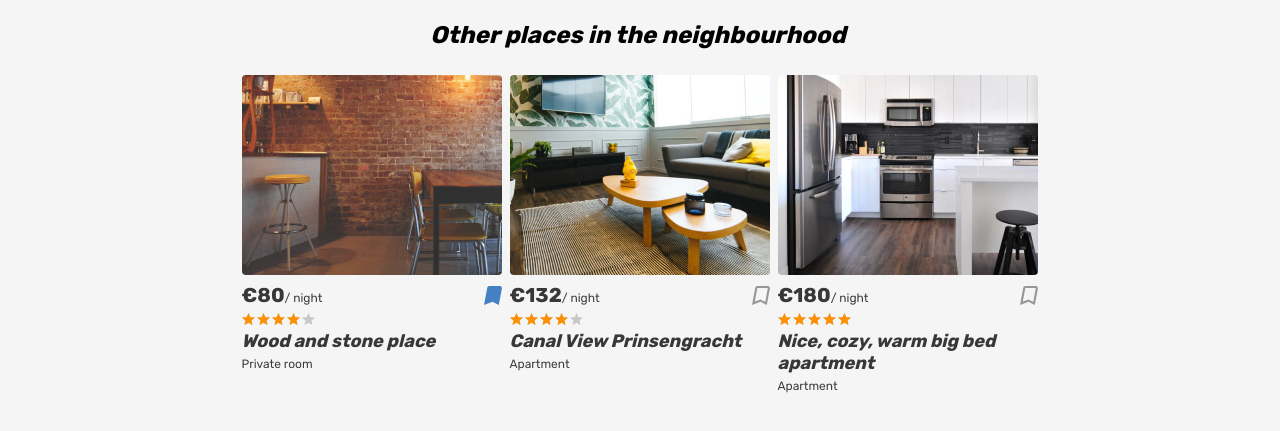
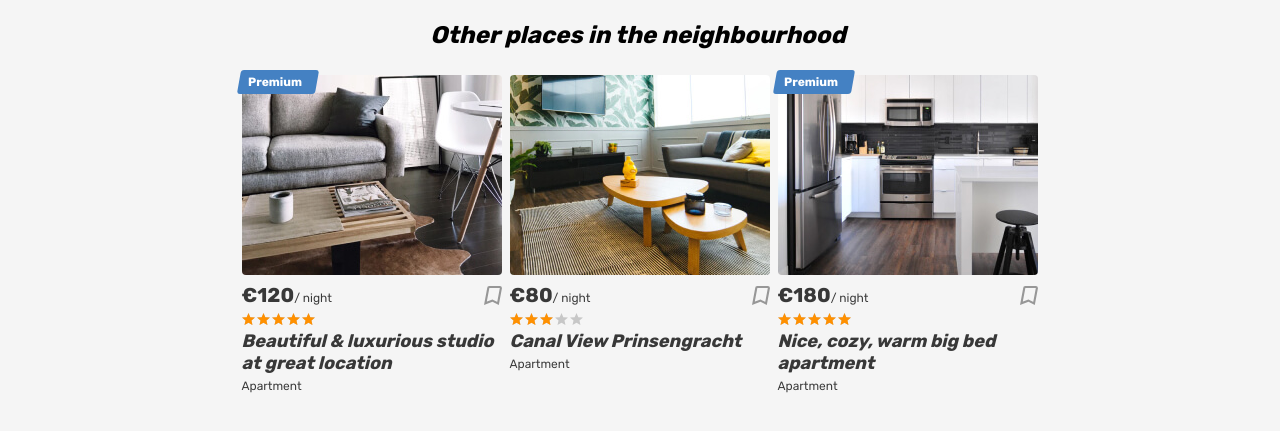
Before and after one commit to dmptts/42080-six-cities-6, a React app: page /offer/1 in a window 1280 px wide. Shown: the part 2675-3106 px from the top of the page. Built offline with nearby package versions, Linux system fonts and the light colour scheme.

Commit message:
Рефакторит компоненты карточки предложения и их списка и добавляет отрисовку предложений поблизости на странице предложения

```diff
--- a/src/components/main/main.jsx
+++ b/src/components/main/main.jsx
@@ -92,7 +92,7 @@ const Main = (props) => {
                   <li className="places__option" tabIndex="0">Top rated first</li>
                 </ul>
               </form>
-              <OffersList offers={offers} />
+              <OffersList listClasses={`tabs__content cities__places-list`} cardClasses={`cities__place-card`} offers={offers} />
             </section>
             <div className="cities__right-section">
               <Map className={`cities__map`} offers={offers} />
--- a/src/components/offer-card/offer-card.jsx
+++ b/src/components/offer-card/offer-card.jsx
@@ -4,14 +4,14 @@ import {useHistory} from 'react-router-dom';
 import offerPropTypes from '../offer/offer.prop';
 
 const OfferCard = (props) => {
-  const {offer, setActiveCard} = props;
+  const {cardClasses, offer, setActiveCard} = props;
   const {id, title, previewImage, price, isPremium, type, rating} = offer;
 
   const history = useHistory();
 
   return (
     <article
-      className="cities__place-card place-card"
+      className={`${cardClasses} place-card`}
       onMouseOver={() => setActiveCard(offer)}
       onMouseOut={() => setActiveCard(null)}
       onClick={() => history.push(`/offer/` + id)}
@@ -19,7 +19,7 @@ const OfferCard = (props) => {
       {isPremium ? <div className="place-card__mark">
         <span>Premium</span>
       </div> : ``}
-      <div className="cities__image-wrapper place-card__image-wrapper">
+      <div className={`${cardClasses}__image-wrapper place-card__image-wrapper`}>
         <a>
           <img className="place-card__image" src={previewImage} width="260" height="200" alt="Place image" />
         </a>
@@ -53,6 +53,7 @@ const OfferCard = (props) => {
 };
 
 OfferCard.propTypes = {
+  cardClasses: PropTypes.string.isRequired,
   offer: offerPropTypes,
   setActiveCard: PropTypes.func.isRequired
 };
--- a/src/components/offer/offer.jsx
+++ b/src/components/offer/offer.jsx
@@ -5,6 +5,7 @@ import Map from '../map/map';
 import reviewsPropTypes from '../reviews-list/reviews-list.prop';
 import {useHistory} from 'react-router-dom';
 import offersPropTypes from '../offers-list/offers-list.prop';
+import OffersList from '../offers-list/offers-list';
 
 const Offer = ({offers, reviews}) => {
   const history = useHistory();
@@ -168,103 +169,7 @@ const Offer = ({offers, reviews}) => {
         <div className="container">
           <section className="near-places places">
             <h2 className="near-places__title">Other places in the neighbourhood</h2>
-            <div className="near-places__list places__list">
-              <article className="near-places__card place-card">
-                <div className="near-places__image-wrapper place-card__image-wrapper">
-                  <a href="#">
-                    <img className="place-card__image" src="img/room.jpg" width="260" height="200" alt="Place image" />
-                  </a>
-                </div>
-                <div className="place-card__info">
-                  <div className="place-card__price-wrapper">
-                    <div className="place-card__price">
-                      <b className="place-card__price-value">&euro;80</b>
-                      <span className="place-card__price-text">&#47;&nbsp;night</span>
-                    </div>
-                    <button className="place-card__bookmark-button place-card__bookmark-button--active button" type="button">
-                      <svg className="place-card__bookmark-icon" width="18" height="19">
-                        <use xlinkHref="#icon-bookmark"></use>
-                      </svg>
-                      <span className="visually-hidden">In bookmarks</span>
-                    </button>
-                  </div>
-                  <div className="place-card__rating rating">
-                    <div className="place-card__stars rating__stars">
-                      <span style={{width: `80%`}}></span>
-                      <span className="visually-hidden">Rating</span>
-                    </div>
-                  </div>
-                  <h2 className="place-card__name">
-                    <a href="#">Wood and stone place</a>
-                  </h2>
-                  <p className="place-card__type">Private room</p>
-                </div>
-              </article>
-
-              <article className="near-places__card place-card">
-                <div className="near-places__image-wrapper place-card__image-wrapper">
-                  <a href="#">
-                    <img className="place-card__image" src="img/apartment-02.jpg" width="260" height="200" alt="Place image" />
-                  </a>
-                </div>
-                <div className="place-card__info">
-                  <div className="place-card__price-wrapper">
-                    <div className="place-card__price">
-                      <b className="place-card__price-value">&euro;132</b>
-                      <span className="place-card__price-text">&#47;&nbsp;night</span>
-                    </div>
-                    <button className="place-card__bookmark-button button" type="button">
-                      <svg className="place-card__bookmark-icon" width="18" height="19">
-                        <use xlinkHref="#icon-bookmark"></use>
-                      </svg>
-                      <span className="visually-hidden">To bookmarks</span>
-                    </button>
-                  </div>
-                  <div className="place-card__rating rating">
-                    <div className="place-card__stars rating__stars">
-                      <span style={{width: `80%`}}></span>
-                      <span className="visually-hidden">Rating</span>
-                    </div>
-                  </div>
-                  <h2 className="place-card__name">
-                    <a href="#">Canal View Prinsengracht</a>
-                  </h2>
-                  <p className="place-card__type">Apartment</p>
-                </div>
-              </article>
-
-              <article className="near-places__card place-card">
-                <div className="near-places__image-wrapper place-card__image-wrapper">
-                  <a href="#">
-                    <img className="place-card__image" src="img/apartment-03.jpg" width="260" height="200" alt="Place image" />
-                  </a>
-                </div>
-                <div className="place-card__info">
-                  <div className="place-card__price-wrapper">
-                    <div className="place-card__price">
-                      <b className="place-card__price-value">&euro;180</b>
-                      <span className="place-card__price-text">&#47;&nbsp;night</span>
-                    </div>
-                    <button className="place-card__bookmark-button button" type="button">
-                      <svg className="place-card__bookmark-icon" width="18" height="19">
-                        <use xlinkHref="#icon-bookmark"></use>
-                      </svg>
-                      <span className="visually-hidden">To bookmarks</span>
-                    </button>
-                  </div>
-                  <div className="place-card__rating rating">
-                    <div className="place-card__stars rating__stars">
-                      <span style={{width: `100%`}}></span>
-                      <span className="visually-hidden">Rating</span>
-                    </div>
-                  </div>
-                  <h2 className="place-card__name">
-                    <a href="#">Nice, cozy, warm big bed apartment</a>
-                  </h2>
-                  <p className="place-card__type">Apartment</p>
-                </div>
-              </article>
-            </div>
+            <OffersList listClasses={`near-places__list`} cardClasses={`near-places__card`} offers={offersNearby} />
           </section>
         </div>
       </main>
--- a/src/components/offers-list/offers-list.jsx
+++ b/src/components/offers-list/offers-list.jsx
@@ -1,13 +1,15 @@
 import React, {useState} from 'react';
+import PropTypes from 'prop-types';
 import OfferCard from '../offer-card/offer-card';
 import offersPropTypes from '../offers-list/offers-list.prop';
 
-const OffersList = ({offers}) => {
+const OffersList = ({listClasses, cardClasses, offers}) => {
   const [, setActiveCard] = useState(null);
 
-  return <div className="cities__places-list places__list tabs__content">
+  return <div className={`${listClasses} places__list`}>
     {offers.map((offer) =>
       <OfferCard
+        cardClasses={cardClasses}
         key={offer.id}
         offer={offer}
         setActiveCard={setActiveCard}
@@ -16,6 +18,10 @@ const OffersList = ({offers}) => {
   </div>;
 };
 
-OffersList.propTypes = {offers: offersPropTypes};
+OffersList.propTypes = {
+  listClasses: PropTypes.string.isRequired,
+  cardClasses: PropTypes.string.isRequired,
+  offers: offersPropTypes
+};
 
 export default OffersList;
```
